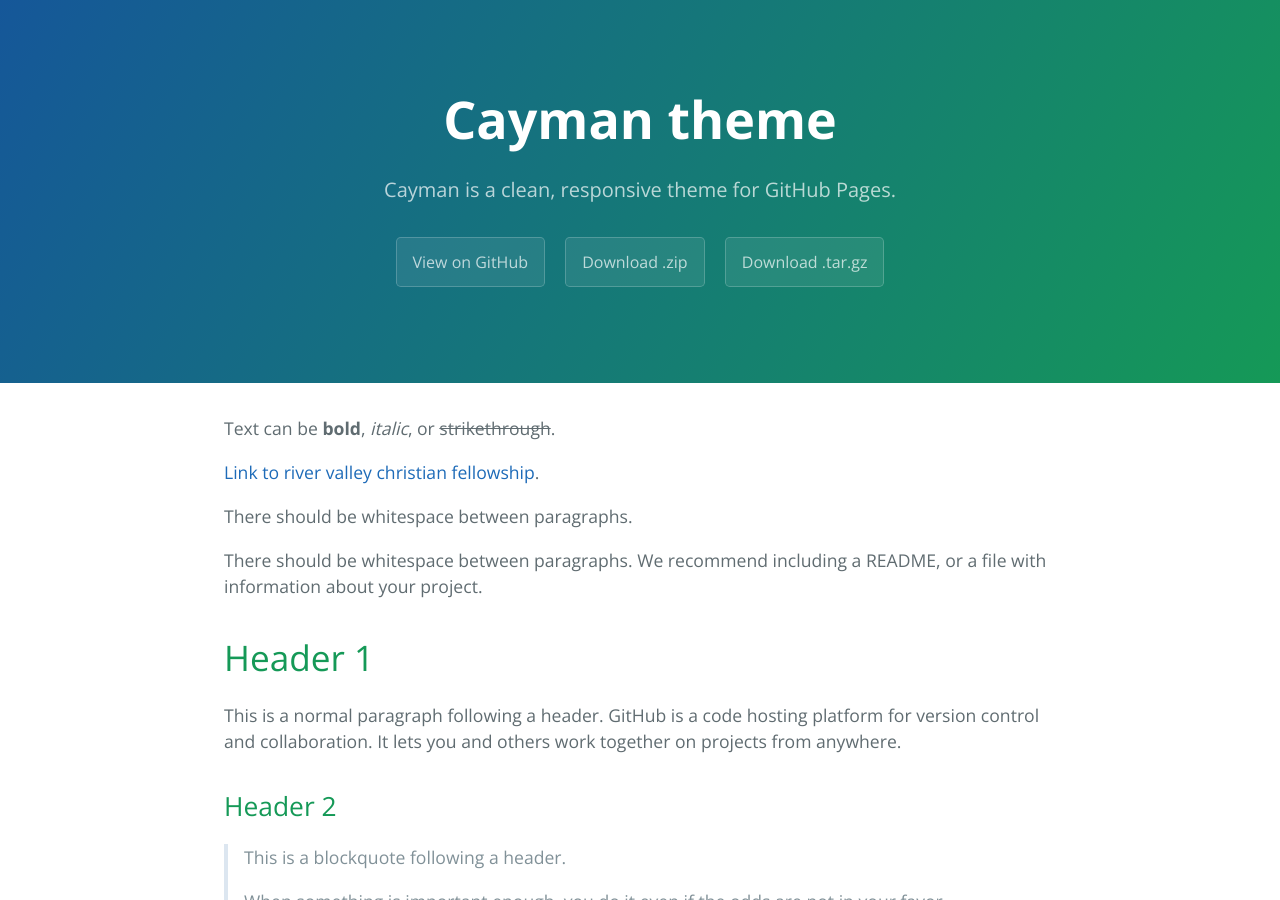
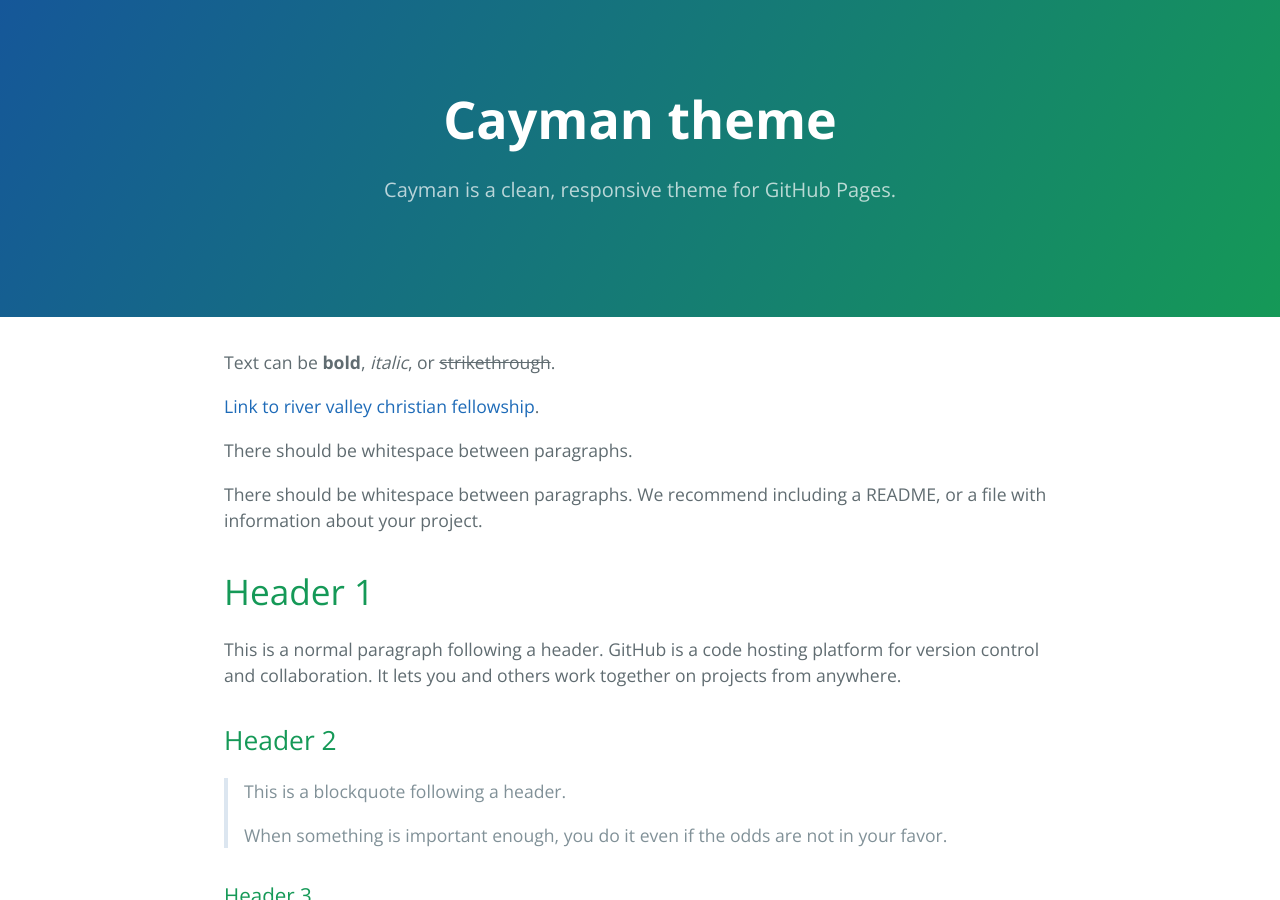
Before and after one commit to RiverValleyChristianFellowship/rvcf.github.io, a Jekyll site: the page built from index.md, in a window 1280 px wide and 900 px high. Built offline with Jekyll 4.4.1, drawn with Linux system fonts in a browser that asks for light colours.

Commit message:
get rid of some layout

```diff
--- a/_layouts/default.html
+++ b/_layouts/default.html
@@ -14,11 +14,7 @@
       <h1 class="project-name">{{ site.title | default: site.github.repository_name }}</h1>
       <h2 class="project-tagline">{{ site.description | default: site.github.project_tagline }}</h2>
       {% if site.github.is_project_page %}
-        <a href="{{ site.github.repository_url }}" class="btn">View on GitHub</a>
-      {% endif %}
-      {% if site.show_downloads %}
-        <a href="{{ site.github.zip_url }}" class="btn">Download .zip</a>
-        <a href="{{ site.github.tar_url }}" class="btn">Download .tar.gz</a>
+
       {% endif %}
     </section>
 
```
